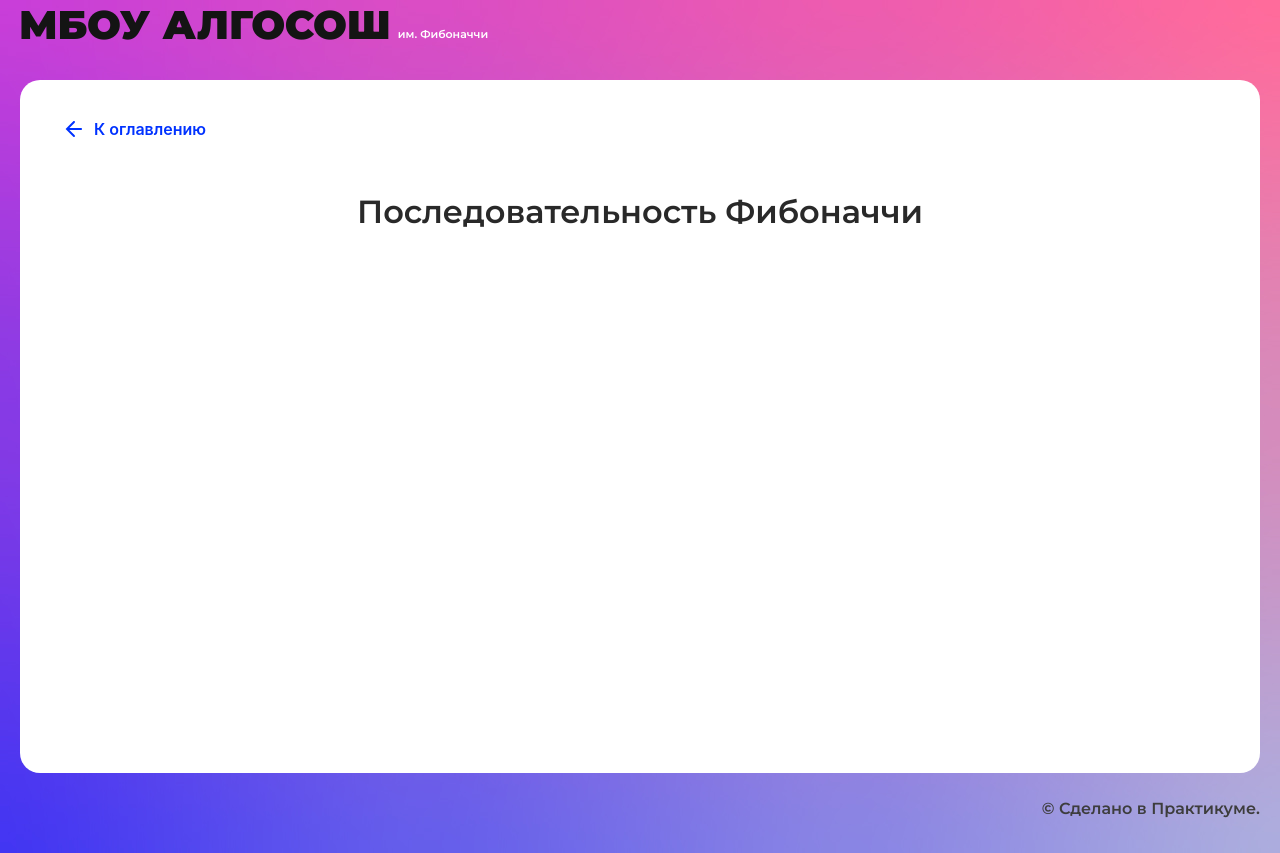
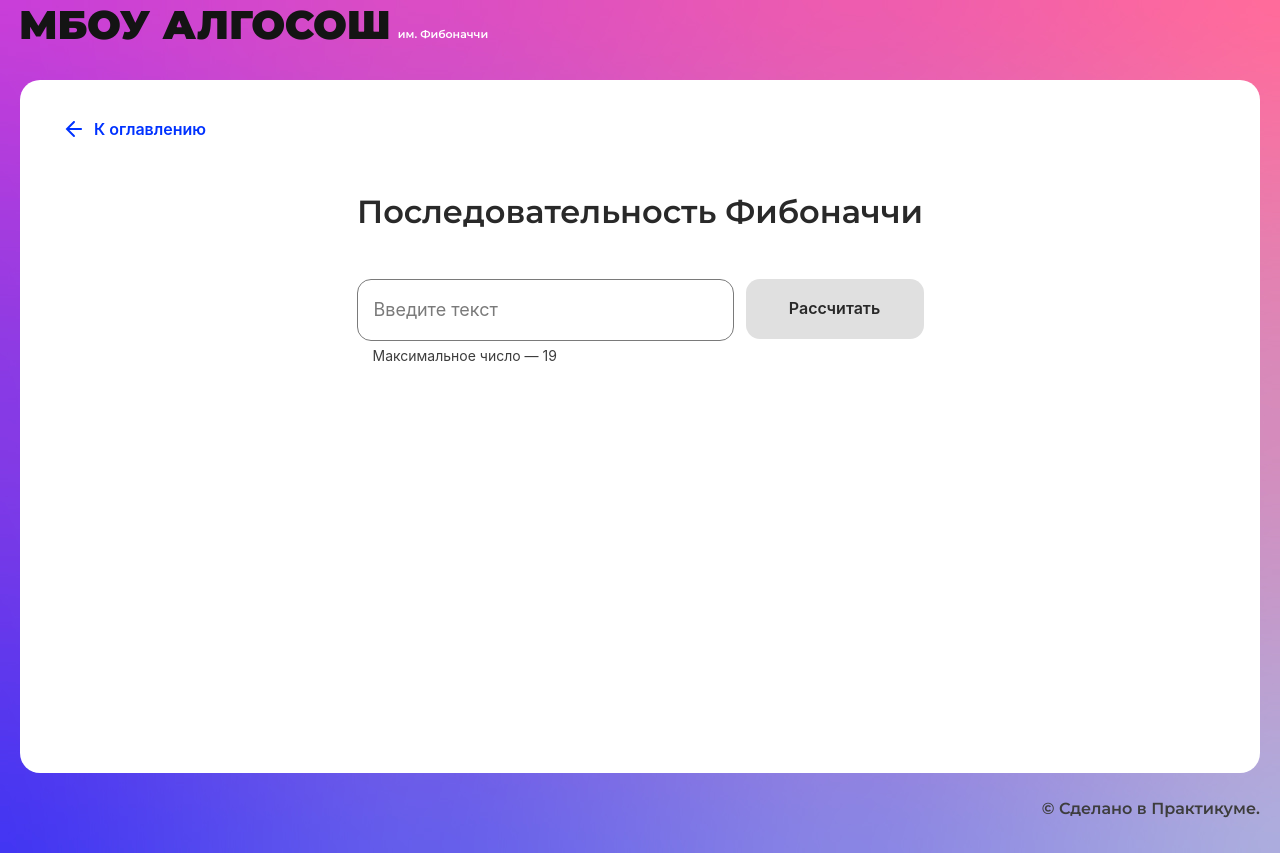
Before and after one commit to SpamJacket/algososh, a React (Create React App) app: page /fibonacci in a window 1280 px wide. Built offline with nearby package versions, Linux system fonts and the light colour scheme.

Commit message:
feat: Implement an algorithm for fibonacci numbers and it visualization

```diff
--- /dev/null
+++ b/src/components/fibonacci-page/fibonacci-page.module.css
@@ -0,0 +1,24 @@
+.container {
+  display: flex;
+  flex-wrap: wrap;
+  column-gap: 16px;
+  row-gap: 48px;
+  max-width: 944px;
+  margin: 48px auto 0;
+  justify-content: center;
+}
+
+.form {
+  display: flex;
+  justify-content: center;
+  column-gap: 12px;
+}
+
+.input {
+  max-width: 377px;
+}
+
+.button {
+  max-width: 178px;
+  width: 100%;
+}
--- a/src/components/fibonacci-page/fibonacci-page.tsx
+++ b/src/components/fibonacci-page/fibonacci-page.tsx
@@ -1,10 +1,85 @@
-import React from "react";
+import React, { ChangeEvent, FormEvent } from "react";
+import styles from "./fibonacci-page.module.css";
 import { SolutionLayout } from "../ui/solution-layout/solution-layout";
+import { Input } from "../ui/input/input";
+import { Button } from "../ui/button/button";
+import { Circle } from "../ui/circle/circle";
+import { SHORT_DELAY_IN_MS } from "../../constants/delays";
 
 export const FibonacciPage: React.FC = () => {
+  const [visualizationArray, setVisualizationArray] = React.useState<number[]>(
+    []
+  );
+  const [inputValue, setInputValue] = React.useState<number | null>(null);
+  const [isRun, setIsRun] = React.useState(false);
+
+  const handleChange = (e: ChangeEvent<HTMLInputElement>) => {
+    const value = !Number.isNaN(e.target.valueAsNumber)
+      ? e.target.valueAsNumber
+      : null;
+    setInputValue(value);
+  };
+
+  const generateFibonacci = (n: number): number => {
+    if (n === 1 || n === 0) {
+      return 1;
+    }
+
+    return generateFibonacci(n - 1) + generateFibonacci(n - 2);
+  };
+
+  const handleSubmit = (e: FormEvent<HTMLFormElement>) => {
+    e.preventDefault();
+    setIsRun(true);
+    setVisualizationArray([]);
+    const array: number[] = [];
+
+    for (let i = 0; i < inputValue! + 1; i++) {
+      array.push(generateFibonacci(i));
+    }
+
+    let i = 0;
+    setTimeout(function run() {
+      setVisualizationArray(array.slice(0, i + 1));
+
+      if (i < inputValue!) {
+        i++;
+        setTimeout(run, SHORT_DELAY_IN_MS);
+      } else {
+        setIsRun(false);
+      }
+    }, SHORT_DELAY_IN_MS);
+  };
+
+  const visualization = React.useMemo((): JSX.Element[] => {
+    return visualizationArray.map((number, index) => (
+      <Circle key={index} letter={number.toString()} index={index} />
+    ));
+  }, [visualizationArray]);
+
   return (
     <SolutionLayout title="Последовательность Фибоначчи">
-
+      <form className={styles.form} onSubmit={handleSubmit}>
+        <Input
+          type="number"
+          min={0}
+          max={19}
+          step={1}
+          isLimitText={true}
+          required={true}
+          extraClass={styles.input}
+          value={inputValue ?? ""}
+          onChange={handleChange}
+        />
+        <Button
+          text="Рассчитать"
+          type="submit"
+          isLoader={isRun}
+          disabled={inputValue! < 0 || inputValue! > 19 || inputValue === null}
+          extraClass={styles.button}
+        />
+      </form>
+      <div className={styles.container}>{visualization}</div>
     </SolutionLayout>
   );
 };
```
